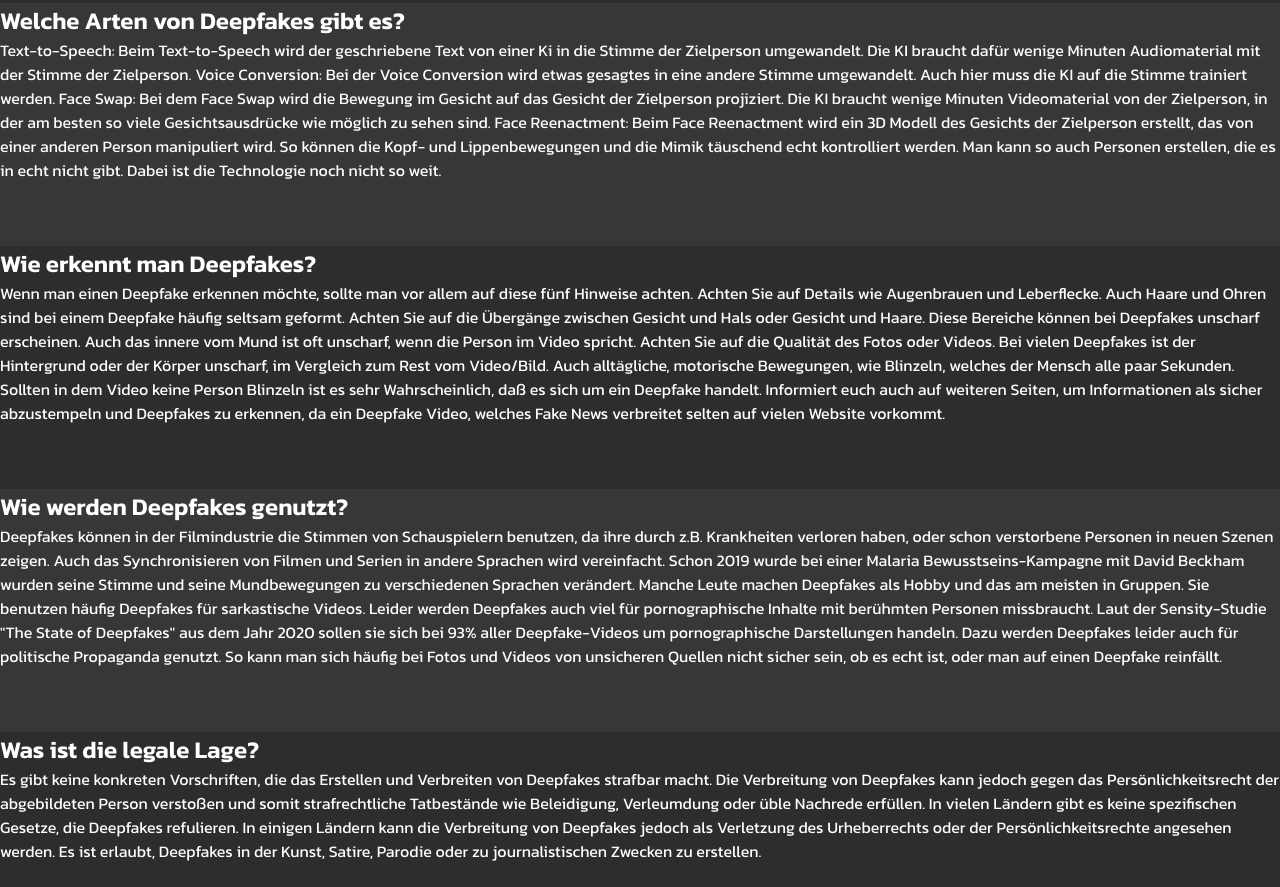
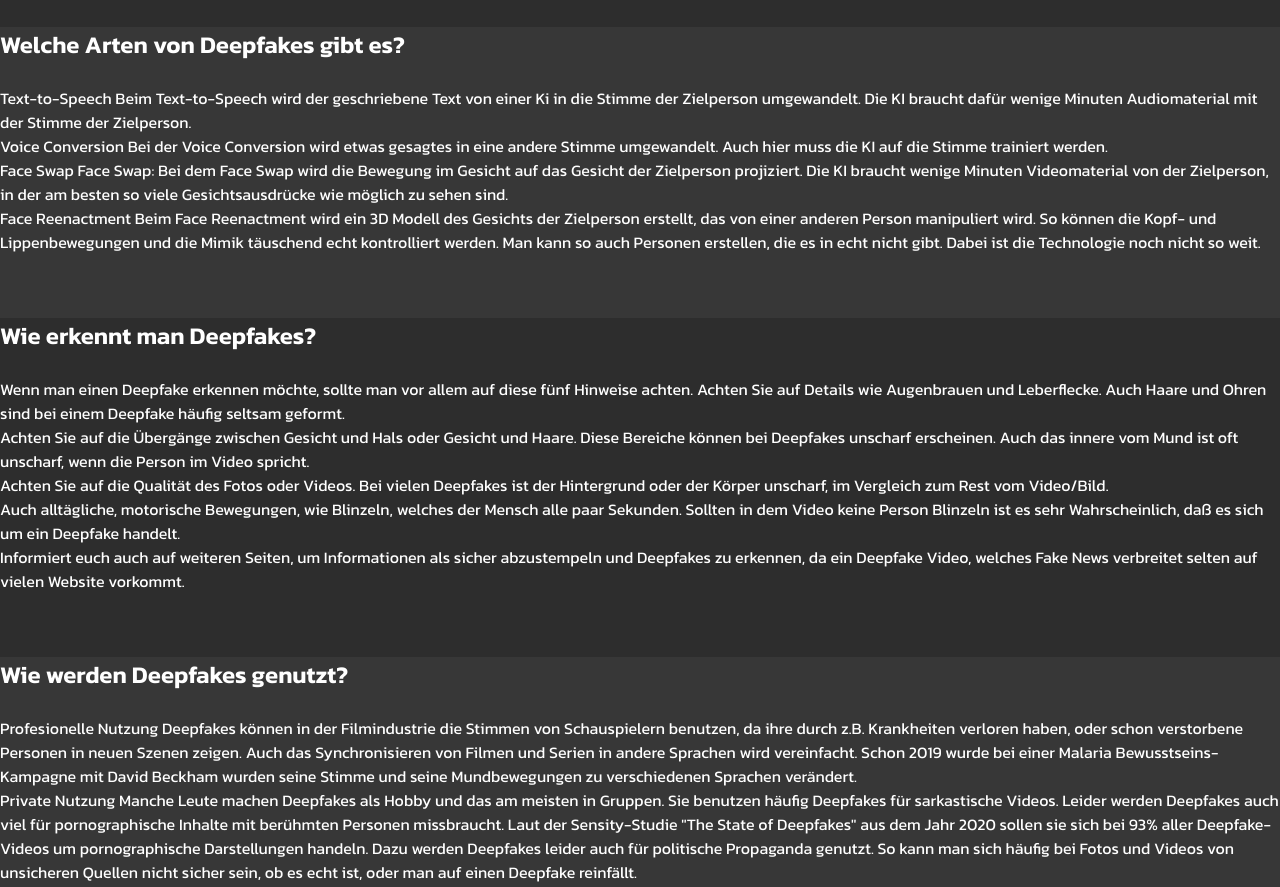
Before and after one commit to snowboiii/ProjectWeek-Deepfakes, a plain HTML site: page index.html in a window 1280 px wide. Shown: the part 378-1265 px from the top of the page. Drawn offline with Linux system fonts and the light colour scheme.

Commit message:
Update index.html

```diff
--- a/index.html
+++ b/index.html
@@ -16,35 +16,55 @@
         <h1>Deepfakes</h1>
         <p1 style="font-size: 26px">Placeholder Text</p1>
     </header>
+    <div class="infotext">
         <section class="sec1">
             <h1>Was sind Deepfakes?</h1>
-        <p1>Deepfakes sind Fotos, Videos oder Audio-Dateien, die mit Hilfe von künstlicher Intelligenz absichtlich verändert werden. Man sieht oder hört Personen, die Sahen tun oder sagen, die sie tatsächlich gar nie getan oder gesagt haben. Der Begriff setzt sich aus den Wörtern "Deep Learning" (eine Methode, durch die eine künstliche Intelligenz lernt) und "Fake" zusammen.</p1>
+            <br>
+            <p1 class="paragraph">Deepfakes sind Fotos, Videos oder Audio-Dateien, die mit Hilfe von künstlicher Intelligenz absichtlich verändert werden. Man sieht oder hört Personen, die Sahen tun oder sagen, die sie tatsächlich gar nie getan oder gesagt haben. Der Begriff setzt sich aus den Wörtern "Deep Learning" (eine Methode, durch die eine künstliche Intelligenz lernt) und "Fake" zusammen.</p1>
         </section>
         <section class="sec2">
             <h1>Welche Arten von Deepfakes gibt es?</h1>
-        <p1>Text-to-Speech: Beim Text-to-Speech wird der geschriebene Text von einer Ki in die Stimme der Zielperson umgewandelt. Die KI braucht dafür wenige Minuten Audiomaterial mit der Stimme der Zielperson.</p1>
-        <p2>Voice Conversion: Bei der Voice Conversion wird etwas gesagtes in eine andere Stimme umgewandelt. Auch hier muss die KI auf die Stimme trainiert werden.
-        </p2>
-        <p3>Face Swap: Bei dem Face Swap wird die Bewegung im Gesicht auf das Gesicht der Zielperson projiziert. Die KI braucht wenige Minuten Videomaterial von der Zielperson, in der am besten so viele Gesichtsausdrücke wie möglich zu sehen sind.</p3>
-        <p4>Face Reenactment: Beim Face Reenactment wird ein 3D Modell des Gesichts der Zielperson erstellt, das von einer anderen Person manipuliert wird. So können die Kopf- und Lippenbewegungen und die Mimik täuschend echt kontrolliert werden. Man kann so auch Personen erstellen, die es in echt nicht gibt. Dabei ist die Technologie noch nicht so weit.</p4>
+            <br>
+            <p1h class="subheader">Text-to-Speech</p1h>
+            <p1 class="paragraph">Beim Text-to-Speech wird der geschriebene Text von einer Ki in die Stimme der Zielperson umgewandelt. Die KI braucht dafür wenige Minuten Audiomaterial mit der Stimme der Zielperson.</p1>
+            <br>
+            <p2h class="subheader">Voice Conversion</p2h>
+            <p2 class="paragraph">Bei der Voice Conversion wird etwas gesagtes in eine andere Stimme umgewandelt. Auch hier muss die KI auf die Stimme trainiert werden.</p2>
+            <br>
+            <p3h class="subheader">Face Swap</p3h>
+            <p3 class="paragraph">Face Swap: Bei dem Face Swap wird die Bewegung im Gesicht auf das Gesicht der Zielperson projiziert. Die KI braucht wenige Minuten Videomaterial von der Zielperson, in der am besten so viele Gesichtsausdrücke wie möglich zu sehen sind.</p3>
+            <br>
+            <p4h class="subheader">Face Reenactment</p4h>
+            <p4 class="paragraph">Beim Face Reenactment wird ein 3D Modell des Gesichts der Zielperson erstellt, das von einer anderen Person manipuliert wird. So können die Kopf- und Lippenbewegungen und die Mimik täuschend echt kontrolliert werden. Man kann so auch Personen erstellen, die es in echt nicht gibt. Dabei ist die Technologie noch nicht so weit.</p4>
         </section>
         <section class="sec3">
             <h1>Wie erkennt man Deepfakes?</h1>
-        <p1>Wenn man einen Deepfake erkennen möchte, sollte man vor allem auf diese fünf Hinweise achten. Achten Sie auf Details wie Augenbrauen und Leberflecke. Auch Haare und Ohren sind bei einem Deepfake häufig seltsam geformt.</p1>
-		<p2>Achten Sie auf die Übergänge zwischen Gesicht und Hals oder Gesicht und Haare. Diese Bereiche können bei Deepfakes unscharf erscheinen. Auch das innere vom Mund ist oft unscharf, wenn die Person im Video spricht.</p2>
-        <p3>Achten Sie auf die Qualität des Fotos oder Videos. Bei vielen Deepfakes ist der Hintergrund oder der Körper unscharf, im Vergleich zum Rest vom Video/Bild.</p3>
-        <p4>Auch alltägliche, motorische Bewegungen, wie Blinzeln, welches der Mensch alle paar Sekunden. Sollten in dem Video keine Person Blinzeln ist es sehr Wahrscheinlich, daß es sich um ein Deepfake handelt.</p4>
-        <p5>Informiert euch auch auf weiteren Seiten, um Informationen als sicher abzustempeln und Deepfakes zu erkennen, da ein Deepfake Video, welches Fake News verbreitet selten auf vielen Website vorkommt.</p5>
+            <br>
+            <p1 class="paragraph">Wenn man einen Deepfake erkennen möchte, sollte man vor allem auf diese fünf Hinweise achten. Achten Sie auf Details wie Augenbrauen und Leberflecke. Auch Haare und Ohren sind bei einem Deepfake häufig seltsam geformt.</p1>
+            <br>
+            <p2 class="paragraph">Achten Sie auf die Übergänge zwischen Gesicht und Hals oder Gesicht und Haare. Diese Bereiche können bei Deepfakes unscharf erscheinen. Auch das innere vom Mund ist oft unscharf, wenn die Person im Video spricht.</p2>
+            <br>
+            <p3 class="paragraph">Achten Sie auf die Qualität des Fotos oder Videos. Bei vielen Deepfakes ist der Hintergrund oder der Körper unscharf, im Vergleich zum Rest vom Video/Bild.</p3>
+            <br>
+            <p4 class="paragraph">Auch alltägliche, motorische Bewegungen, wie Blinzeln, welches der Mensch alle paar Sekunden. Sollten in dem Video keine Person Blinzeln ist es sehr Wahrscheinlich, daß es sich um ein Deepfake handelt.</p4>
+            <br>
+            <p5 class="paragraph">Informiert euch auch auf weiteren Seiten, um Informationen als sicher abzustempeln und Deepfakes zu erkennen, da ein Deepfake Video, welches Fake News verbreitet selten auf vielen Website vorkommt.</p5>
         </section>
         <section class="sec4">
             <h1>Wie werden Deepfakes genutzt?</h1>
-        <p1>Deepfakes können in der Filmindustrie die Stimmen von Schauspielern benutzen, da ihre durch z.B. Krankheiten verloren haben, oder schon verstorbene Personen in neuen Szenen zeigen. Auch das Synchronisieren von Filmen und Serien in andere Sprachen wird vereinfacht. Schon 2019 wurde bei einer Malaria Bewusstseins-Kampagne mit David Beckham wurden seine Stimme und seine Mundbewegungen zu verschiedenen Sprachen verändert.</p1>
-        <p2>Manche Leute machen Deepfakes als Hobby und das am meisten in Gruppen. Sie benutzen häufig Deepfakes für sarkastische Videos. Leider werden Deepfakes auch viel für pornographische Inhalte mit berühmten Personen missbraucht. Laut der Sensity-Studie "The State of Deepfakes" aus dem Jahr 2020 sollen sie sich bei 93% aller Deepfake-Videos um pornographische Darstellungen handeln. Dazu werden Deepfakes leider auch für politische Propaganda genutzt. So kann man sich häufig bei Fotos und Videos von unsicheren Quellen nicht sicher sein, ob es echt ist, oder man auf einen Deepfake reinfällt.</p2>
+            <br>
+            <p1h class="subheader">Profesionelle Nutzung</p1h>
+            <p1 class="paragraph">Deepfakes können in der Filmindustrie die Stimmen von Schauspielern benutzen, da ihre durch z.B. Krankheiten verloren haben, oder schon verstorbene Personen in neuen Szenen zeigen. Auch das Synchronisieren von Filmen und Serien in andere Sprachen wird vereinfacht. Schon 2019 wurde bei einer Malaria Bewusstseins-Kampagne mit David Beckham wurden seine Stimme und seine Mundbewegungen zu verschiedenen Sprachen verändert.</p1>
+            <br>
+            <p2h class="subheader">Private Nutzung</p2h>
+            <p2 class="paragraph">Manche Leute machen Deepfakes als Hobby und das am meisten in Gruppen. Sie benutzen häufig Deepfakes für sarkastische Videos. Leider werden Deepfakes auch viel für pornographische Inhalte mit berühmten Personen missbraucht. Laut der Sensity-Studie "The State of Deepfakes" aus dem Jahr 2020 sollen sie sich bei 93% aller Deepfake-Videos um pornographische Darstellungen handeln. Dazu werden Deepfakes leider auch für politische Propaganda genutzt. So kann man sich häufig bei Fotos und Videos von unsicheren Quellen nicht sicher sein, ob es echt ist, oder man auf einen Deepfake reinfällt.</p2>
         </section>
         <section class="sec5">
             <h1>Was ist die legale Lage?</h1>
-        <p1>Es gibt keine konkreten Vorschriften, die das Erstellen und Verbreiten von Deepfakes strafbar macht. Die Verbreitung von Deepfakes kann jedoch gegen das Persönlichkeitsrecht der abgebildeten Person verstoßen und somit strafrechtliche Tatbestände wie Beleidigung, Verleumdung oder üble Nachrede erfüllen. In vielen Ländern gibt es keine spezifischen Gesetze, die Deepfakes refulieren. In einigen Ländern kann die Verbreitung von Deepfakes jedoch als Verletzung des Urheberrechts oder der Persönlichkeitsrechte angesehen werden. Es ist erlaubt, Deepfakes in der Kunst, Satire, Parodie oder zu journalistischen Zwecken zu erstellen.</p1>
+            <br>
+            <p1 class="paragraph">Es gibt keine konkreten Vorschriften, die das Erstellen und Verbreiten von Deepfakes strafbar macht. Die Verbreitung von Deepfakes kann jedoch gegen das Persönlichkeitsrecht der abgebildeten Person verstoßen und somit strafrechtliche Tatbestände wie Beleidigung, Verleumdung oder üble Nachrede erfüllen. In vielen Ländern gibt es keine spezifischen Gesetze, die Deepfakes refulieren. In einigen Ländern kann die Verbreitung von Deepfakes jedoch als Verletzung des Urheberrechts oder der Persönlichkeitsrechte angesehen werden. Es ist erlaubt, Deepfakes in der Kunst, Satire, Parodie oder zu journalistischen Zwecken zu erstellen.</p1>
         </section>
+    </div>
 
     <div class="app">
         <div class="quiz">
```
Lines whose indentation alone changed are shown as unchanged.
